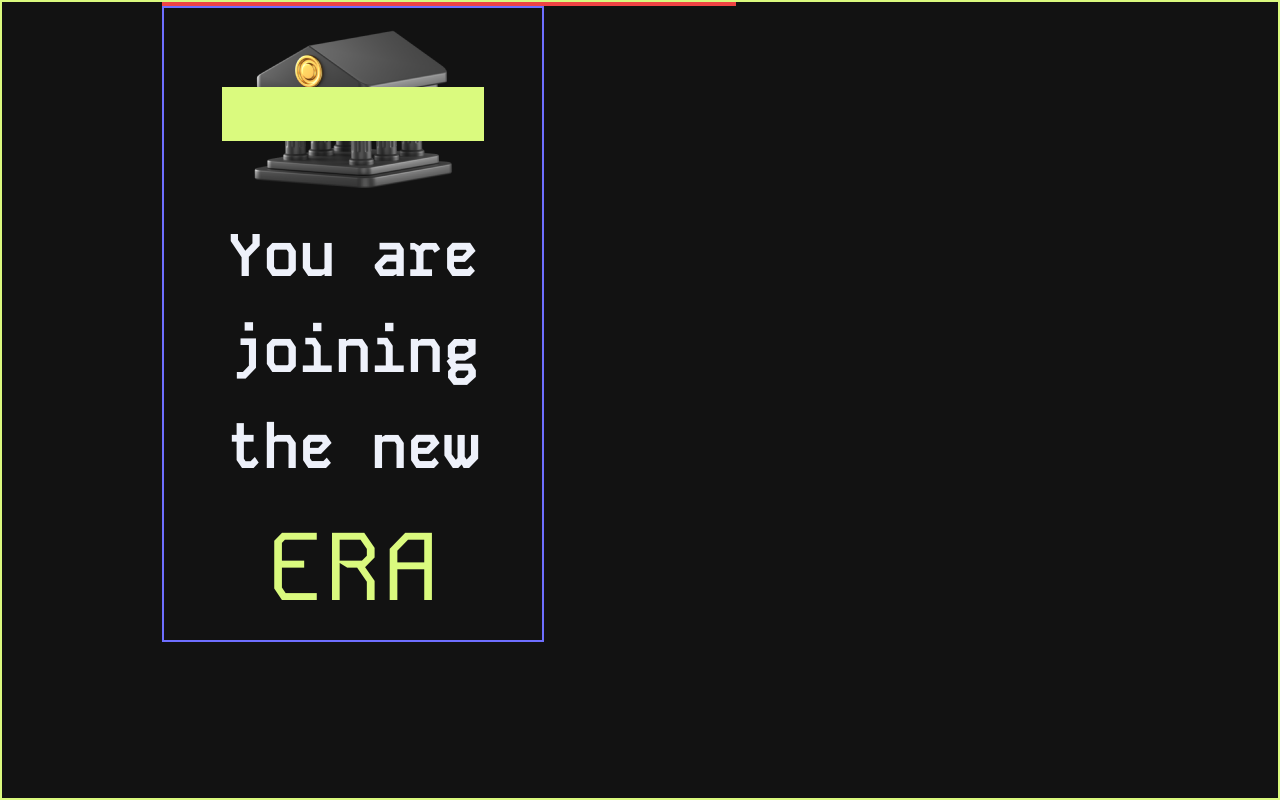
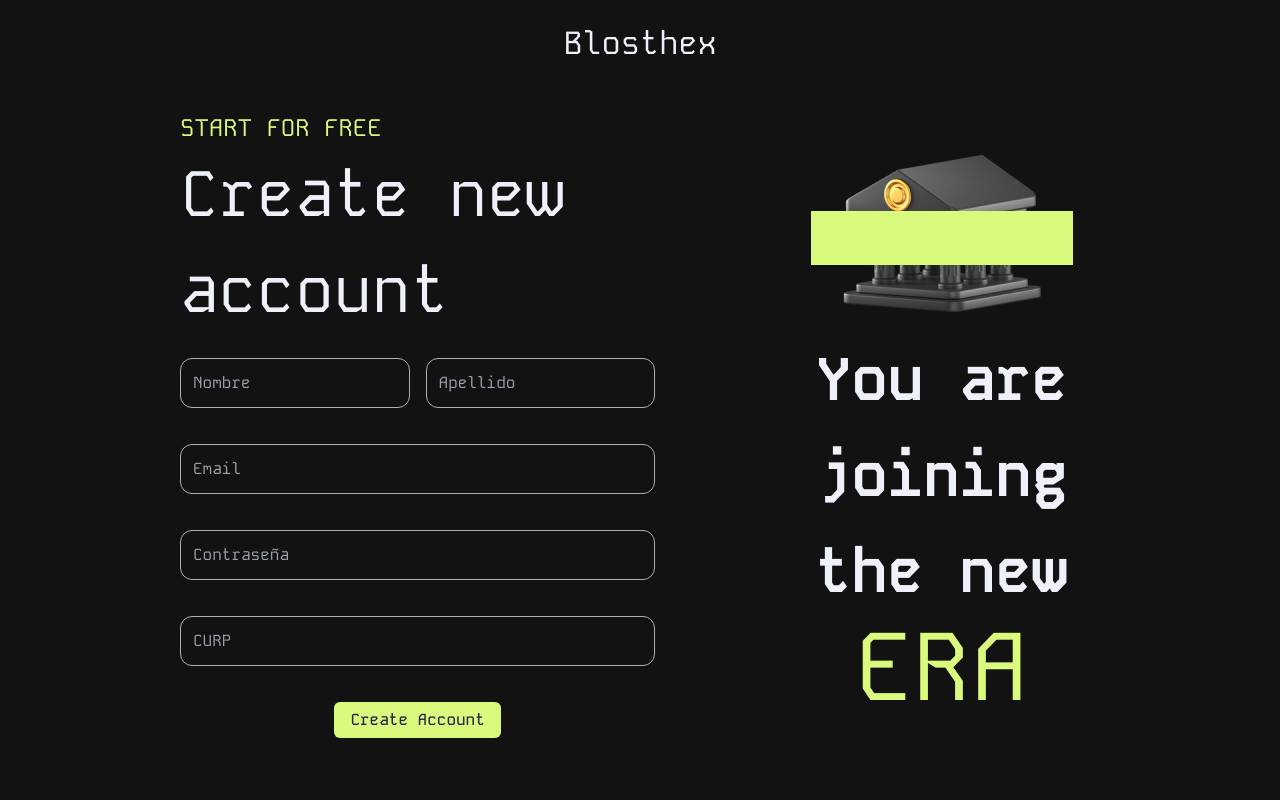
Before and after one commit to CumTech/MonolithicBank, a Next.js app: page /signup in a window 1280 px wide. Built offline with nearby package versions, Linux system fonts and the light colour scheme.

Commit message:
Refactor SignUp page layout and add SignUpForm component

```diff
--- a/src/app/signup/page.js
+++ b/src/app/signup/page.js
@@ -1,20 +1,25 @@
 'use client';
+import SignUpForm from "@/components/forms/SignUpForm";
 import Image from "next/image";
 
 
 export default function SignUp() {
     return (
-        <main className="flexs h-screen items-center border-2 border-primary-200 px-40 flex-grow gap-32">
-            <div className="w-3/5 border-2 border-red-500">
-            </div>
-            <div className="flex flex-col w-2/5 items-center border-2 border-accent-400">
-                <Image src="/images/bank.svg" alt="Bank image" width={262} height={200}/>
-                <h1 className="text-center text-6xl font-bold leading-[96px]">
-                    You are joining the new
-                </h1>
-                <h1 className="text-center text-primary-default text-8xl leading-[144px]">
-                    ERA
-                </h1>
+        <main className="flex flex-col items-center justify-center h-svh p-5">
+            <h2 className="text-[32px] leading-[48px] mb-auto">
+                Blosthex
+            </h2>
+            <div className="flex items-center px-40 gap-32 mb-auto">
+                <SignUpForm />
+                <div className="flex flex-col w-2/5 items-center">
+                    <Image src="/images/bank.svg" alt="Bank image" width={262} height={200} />
+                    <h1 className="text-center text-6xl font-bold leading-[96px]">
+                        You are joining the new
+                    </h1>
+                    <h1 className="text-center text-primary-default text-8xl">
+                        ERA
+                    </h1>
+                </div>
             </div>
         </main>
     );
```
